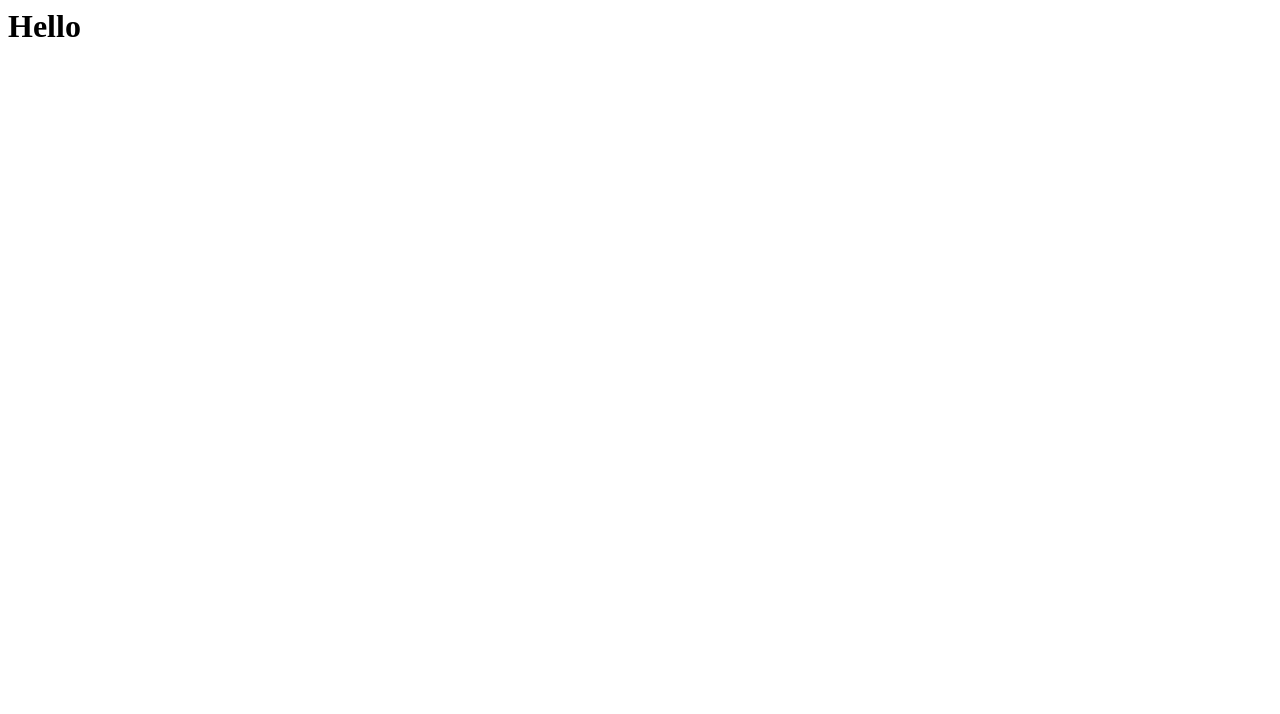
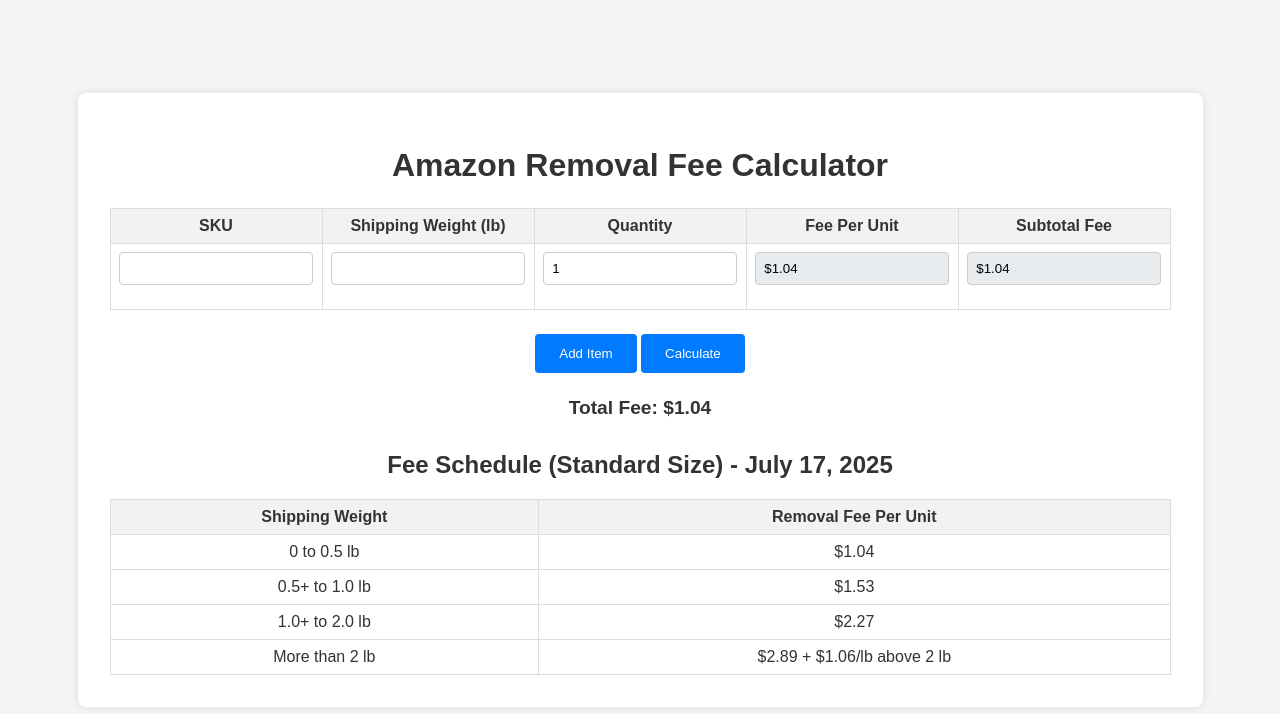
Before and after one commit to freshman-us/AmazonRemovalFees, a plain HTML site: page index.html in a window 1280 px wide. Drawn offline with Linux system fonts and the light colour scheme.

Commit message:
feat: Implement multi-item removal fee calculator
This commit introduces a complete, functional, multi-item Amazon removal fee calculator.

Key features:
- Multi-line table for inputting SKU, weight, and quantity.
- Real-time calculation of fee per unit, subtotal, and total fee.
- Dynamic addition of new item rows.
- Display of the current date for fee schedule reference.

Project documentation has been updated to reflect these changes.

```diff
--- a/index.html
+++ b/index.html
@@ -1 +1,63 @@
-<h1>Hello</h1>
+<!DOCTYPE html>
+<html lang="en">
+<head>
+    <meta charset="UTF-8">
+    <meta name="viewport" content="width=device-width, initial-scale=1.0">
+    <title>Amazon Removal Fee Calculator</title>
+    <link rel="stylesheet" href="style.css">
+</head>
+<body>
+    <div class="container">
+        <h1>Amazon Removal Fee Calculator</h1>
+        <form id="fee-form">
+            <table id="items-table">
+                <thead>
+                    <tr>
+                        <th>SKU</th>
+                        <th>Shipping Weight (lb)</th>
+                        <th>Quantity</th>
+                        <th>Fee Per Unit</th>
+                        <th>Subtotal Fee</th>
+                    </tr>
+                </thead>
+                <tbody>
+                    <!-- Item rows will be added here dynamically -->
+                </tbody>
+            </table>
+            <button type="button" id="add-row">Add Item</button>
+            <button type="submit">Calculate</button>
+        </form>
+        <div id="total-fee"></div>
+        <div id="fee-schedule">
+            <h2>Fee Schedule (Standard Size) - <span id="current-date"></span></h2>
+            <table>
+                <thead>
+                    <tr>
+                        <th>Shipping Weight</th>
+                        <th>Removal Fee Per Unit</th>
+                    </tr>
+                </thead>
+                <tbody>
+                    <tr>
+                        <td>0 to 0.5 lb</td>
+                        <td>$1.04</td>
+                    </tr>
+                    <tr>
+                        <td>0.5+ to 1.0 lb</td>
+                        <td>$1.53</td>
+                    </tr>
+                    <tr>
+                        <td>1.0+ to 2.0 lb</td>
+                        <td>$2.27</td>
+                    </tr>
+                    <tr>
+                        <td>More than 2 lb</td>
+                        <td>$2.89 + $1.06/lb above 2 lb</td>
+                    </tr>
+                </tbody>
+            </table>
+        </div>
+    </div>
+    <script src="script.js"></script>
+</body>
+</html>
--- /dev/null
+++ b/script.js
@@ -0,0 +1,74 @@
+document.addEventListener('DOMContentLoaded', () => {
+    const form = document.getElementById('fee-form');
+    const tableBody = document.querySelector('#items-table tbody');
+    const addRowBtn = document.getElementById('add-row');
+    const totalFeeDiv = document.getElementById('total-fee');
+    const currentDateSpan = document.getElementById('current-date');
+
+    // Set the current date
+    const today = new Date();
+    const options = { year: 'numeric', month: 'long', day: 'numeric' };
+    currentDateSpan.textContent = today.toLocaleDateString('en-US', options);
+
+    const calculateFee = (weight) => {
+        if (weight <= 0.5) return 1.04;
+        if (weight <= 1.0) return 1.53;
+        if (weight <= 2.0) return 2.27;
+        return 2.89 + (weight - 2) * 1.06;
+    };
+
+    const updateRow = (row) => {
+        const weightInput = row.querySelector('.weight');
+        const quantityInput = row.querySelector('.quantity');
+        const feePerUnitInput = row.querySelector('.fee-per-unit');
+        const subtotalFeeInput = row.querySelector('.subtotal-fee');
+
+        const weight = parseFloat(weightInput.value) || 0;
+        const quantity = parseInt(quantityInput.value) || 0;
+
+        const feePerUnit = calculateFee(weight);
+        const subtotalFee = feePerUnit * quantity;
+
+        feePerUnitInput.value = `$${feePerUnit.toFixed(2)}`;
+        subtotalFeeInput.value = `$${subtotalFee.toFixed(2)}`;
+
+        updateTotalFee();
+    };
+
+    const updateTotalFee = () => {
+        let totalFee = 0;
+        const subtotalInputs = document.querySelectorAll('.subtotal-fee');
+        subtotalInputs.forEach(input => {
+            totalFee += parseFloat(input.value.replace('$', '')) || 0;
+        });
+        totalFeeDiv.textContent = `Total Fee: $${totalFee.toFixed(2)}`;
+    };
+
+    const addRow = () => {
+        const newRow = document.createElement('tr');
+        newRow.innerHTML = `
+            <td><input type="text" class="sku"></td>
+            <td><input type="number" class="weight" step="0.01" required></td>
+            <td><input type="number" class="quantity" value="1" required></td>
+            <td><input type="text" class="fee-per-unit" readonly></td>
+            <td><input type="text" class="subtotal-fee" readonly></td>
+        `;
+        tableBody.appendChild(newRow);
+
+        newRow.querySelectorAll('.weight, .quantity').forEach(input => {
+            input.addEventListener('input', () => updateRow(newRow));
+        });
+
+        updateRow(newRow);
+    };
+
+    addRowBtn.addEventListener('click', addRow);
+
+    form.addEventListener('submit', (e) => {
+        e.preventDefault();
+        updateTotalFee();
+    });
+
+    // Add initial row
+    addRow();
+});
--- /dev/null
+++ b/style.css
@@ -0,0 +1,99 @@
+
+body {
+    font-family: sans-serif;
+    background-color: #f4f4f4;
+    color: #333;
+    display: flex;
+    justify-content: center;
+    align-items: center;
+    height: 100vh;
+    margin: 0;
+}
+
+.container {
+    background-color: #fff;
+    padding: 2rem;
+    border-radius: 8px;
+    box-shadow: 0 0 10px rgba(0, 0, 0, 0.1);
+    text-align: center;
+}
+
+h1 {
+    margin-bottom: 1.5rem;
+}
+
+form {
+    margin-bottom: 1.5rem;
+}
+
+label {
+    display: block;
+    margin-bottom: 0.5rem;
+}
+
+input {
+    width: 100%;
+    padding: 0.5rem;
+    border: 1px solid #ccc;
+    border-radius: 4px;
+    margin-bottom: 1rem;
+}
+
+
+
+
+input[readonly] {
+    background-color: #e9ecef;
+    cursor: not-allowed;
+}
+
+#items-table {
+    margin-bottom: 1.5rem;
+}
+
+#items-table input {
+    width: 90%;
+}
+
+#total-fee {
+    margin-top: 1.5rem;
+    font-size: 1.2rem;
+    font-weight: bold;
+}
+
+button {
+    background-color: #007bff;
+    color: #fff;
+    border: none;
+    padding: 0.75rem 1.5rem;
+    border-radius: 4px;
+    cursor: pointer;
+}
+
+button:hover {
+    background-color: #0056b3;
+}
+
+#result {
+    margin-top: 1.5rem;
+    font-size: 1.2rem;
+    font-weight: bold;
+}
+
+#fee-schedule {
+    margin-top: 2rem;
+}
+
+table {
+    width: 100%;
+    border-collapse: collapse;
+}
+
+th, td {
+    border: 1px solid #ddd;
+    padding: 0.5rem;
+}
+
+thead {
+    background-color: #f2f2f2;
+}
```
Also changed, not shown: 7 other files.
